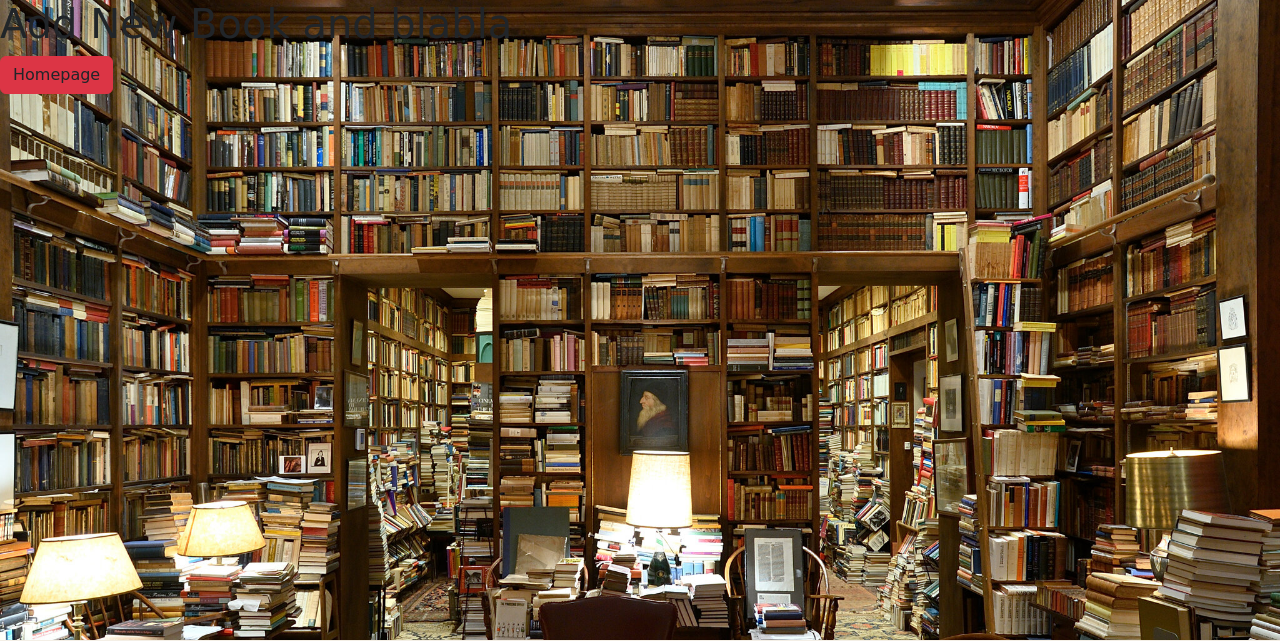
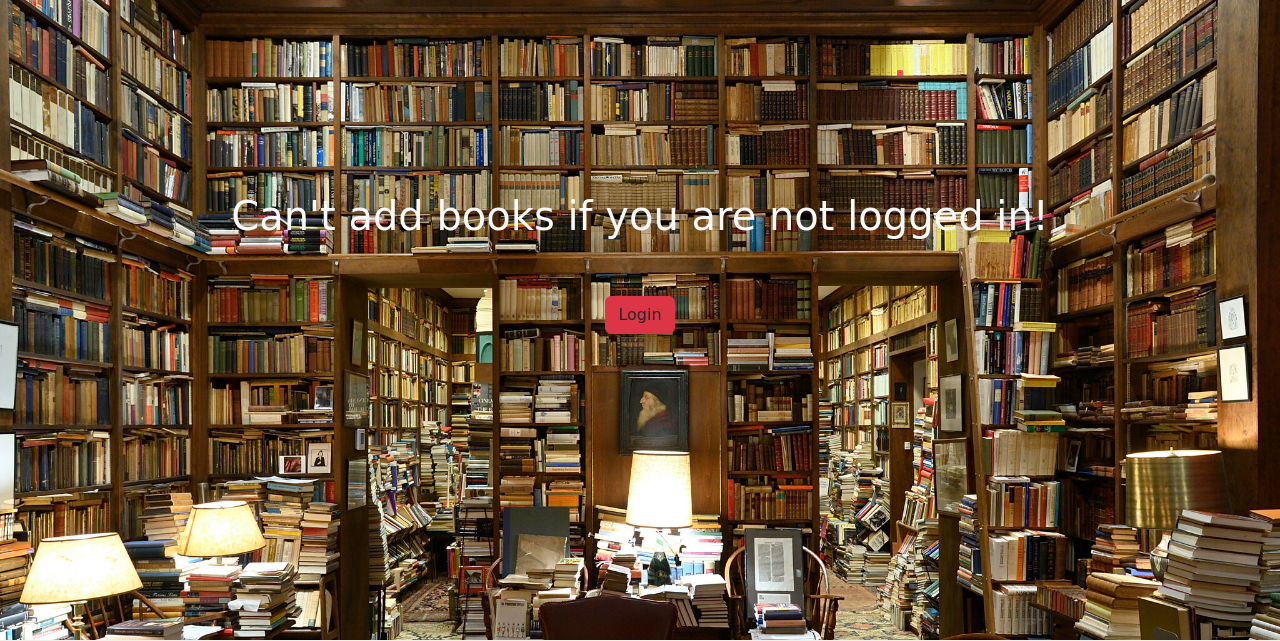
Before and after one commit to pierluigicarrieri/our-library, a PHP site: page /Personal_Projects/insert_book.php in a window 1280 px wide. Shown: the part 84-725 px from the top of the page. Run offline with PHP 8.4, Linux system fonts and the light colour scheme.

Commit message:
Done linking in add book, starting to work on form

```diff
--- a/pages/insert_book.php
+++ b/pages/insert_book.php
@@ -2,6 +2,7 @@
     // Starts session
     session_start();
 
+    // Variable for page title
     $title = 'Our Library - Add New Book';
     // Variable for css sheet link
     $stylesheet = '../style/insert_book.css';
@@ -12,9 +13,37 @@
     ?>
 
     <main>
-        <h1>Add New Book and blabla</h1>
-        <div>
-            <a href="http://localhost:8888/Personal_Projects/our_library/pages/index.php" class="btn btn-danger">Homepage</a>
+        <div class="container py-5">
+            <div class="row py-5">
+                <div class="col py-5">
+                    <!-- Shows book insert form only if a user is logged in -->
+                    <?php if(isset($_SESSION['logged_user'])) { ?>
+
+                        <form action="book_insert_result.php" method="post" class="d-flex flex-column align-items-center m-auto text-light">
+                            <div class="mb-3">
+                                <label for="title" class="form-label">Title</label>
+                                <input type="text" class="form-control" name="title" id="title">
+                            </div>
+                            <div class="mb-3">
+                                <label for="ISBN" class="form-label">ISBN</label>
+                                <input type="text" class="form-control" name="ISBN">
+                            </div>
+                            <div class="button_wrapper d-flex justify-content-center">
+                                <button type="submit" class="btn btn-danger m-auto">Insert book</button>
+                            </div>
+                        </form>
+                    <!-- If user isn't logged in shows error message -->
+                    <?php } else { ?>
+
+                        <h1 class="p-5 text-center text-light">Can't add books if you are not logged in!</h1>
+                        <div class="button_wrapper d-flex justify-content-center">
+                            <a class="btn btn-danger" href="http://localhost:8888/Personal_Projects/our_library/pages/login.php">Login</a>
+                        </div>
+
+                    <?php } ?>
+
+                </div>
+            </div>
         </div>
     </main>
 
--- a/pages/login.php
+++ b/pages/login.php
@@ -73,7 +73,7 @@
                             <a class="btn btn-danger" href="http://localhost:8888/Personal_Projects/our_library/pages/login.php">Login</a>
                         </div>
                         <!-- If user isn't logged in shows login form -->
-                        <?php } else { ?>
+                    <?php } else { ?>
 
                         <form action="login.php" method="post" class="d-flex flex-column align-items-center m-auto text-light">
                             <div class="mb-3">
```
Also changed, not shown: pages/book_insert_result.php (+8 -0 lines), style/book_insert_result.css (added).
